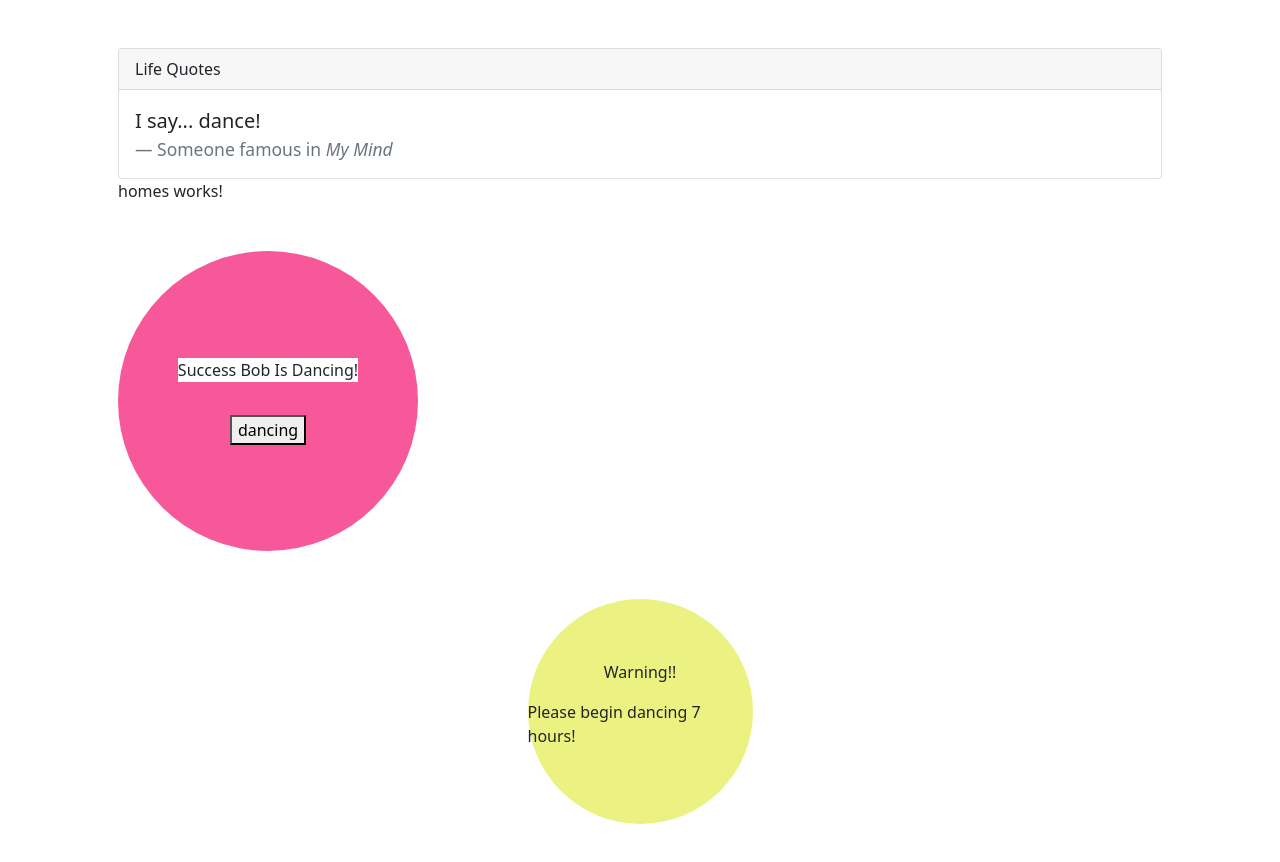
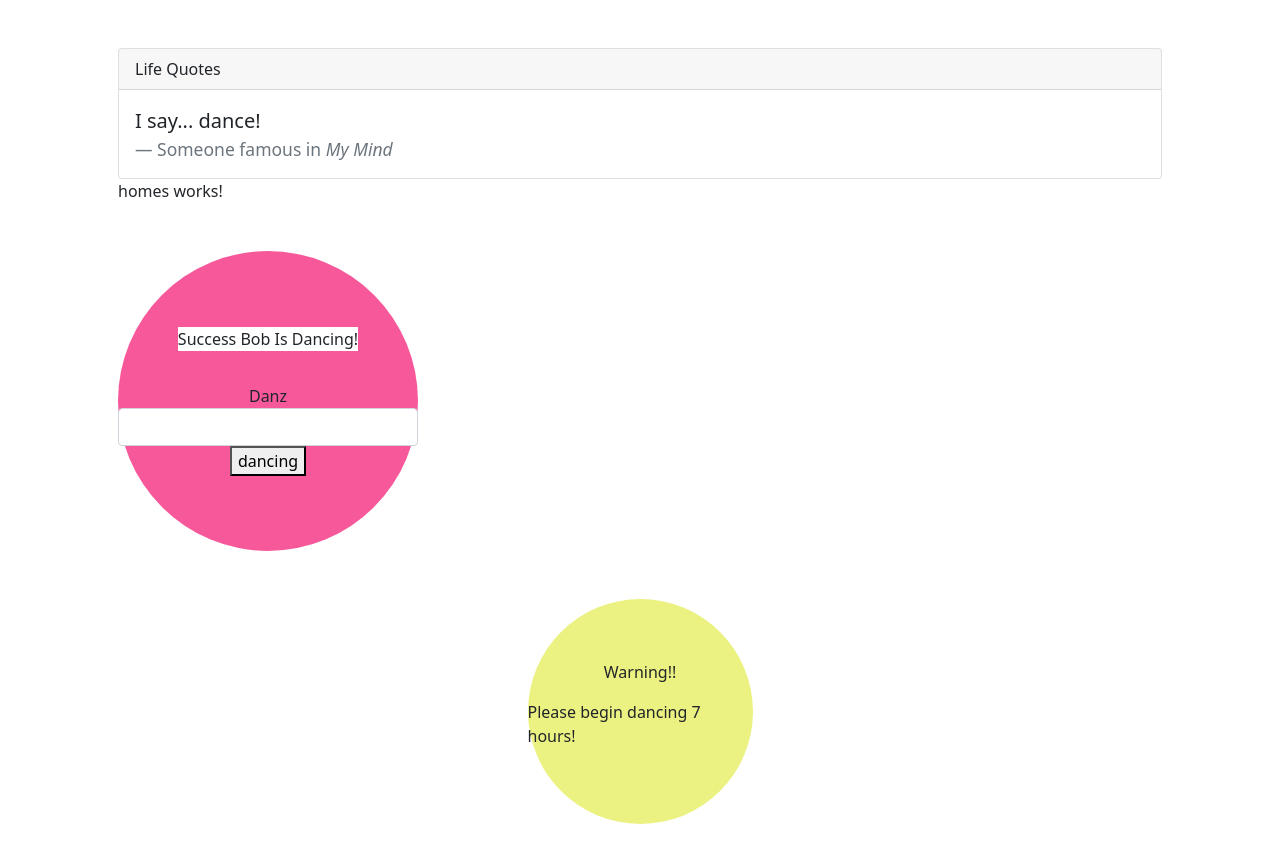
Before and after one commit to evelynAnais/learningAngular, an Angular app: page / in a window 1280 px wide. Shown: the top 862 px of the page. Built offline with nearby package versions, Linux system fonts and the light colour scheme.

Commit message:
add input pass and use data with event binding

```diff
--- a/src/app/success-alert/success-alert.component.html
+++ b/src/app/success-alert/success-alert.component.html
@@ -3,5 +3,8 @@
     Success {{ getName() }} is dancing!
   </p>
   <hr>
+  <label for="danz">Danz</label>
+  <input type="text" class="form-control" (input)="onUpdateAnswer($event)">
   <button (click)="onCreateDance()" [innerText]="dance"></button>
+  <p>{{ answer }}</p>
 </div>
--- a/src/app/success-alert/success-alert.component.ts
+++ b/src/app/success-alert/success-alert.component.ts
@@ -9,6 +9,7 @@ export class SuccessAlertComponent implements OnInit {
   name: string = 'Bob';
   colorsChange: string = 'background-color: purple';
   dance: string = 'dancing';
+  answer: string = '';
 
   getName(): string {
     return this.name;
@@ -25,6 +26,11 @@ onCreateDance(): void {
   this.colorsChange = "background-color: purple";
 }
 
+onUpdateAnswer(event: Event): void {
+  console.log(event);
+  this.answer = (<HTMLInputElement>event.target).value;
+}
+
   ngOnInit(): void {
   }
 
```
